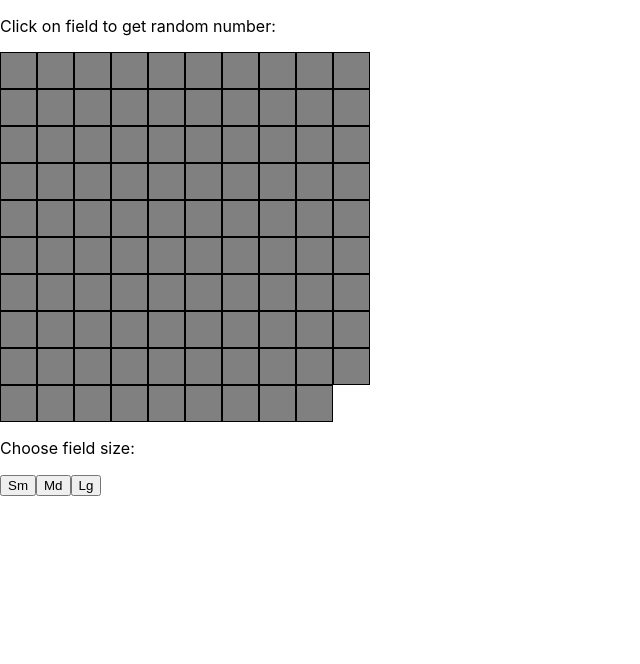
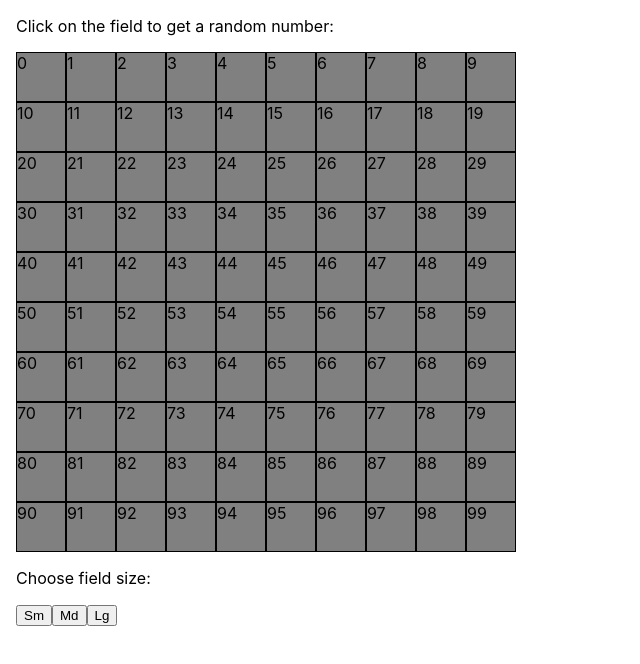
Before and after one commit to bozonja/react-square-grid, a React (Create React App) app: page / in a window 1280 px wide. Shown: the top 664 px of the page, without its empty margins (0-640 px from the left). Built offline with nearby package versions, Linux system fonts and the light colour scheme.

Commit message:
add grid using css grid approach

```diff
--- a/src/App.css
+++ b/src/App.css
@@ -1,8 +1,5 @@
-.grid {
-  display: flex;
-}
-
-.row {
+.grid-item {
   border: 1px solid black;
+  background-color: bisque;
   cursor: pointer;
 }
--- a/src/App.tsx
+++ b/src/App.tsx
@@ -1,7 +1,7 @@
 //styles
 import "./App.css";
 //components
-import { Rows } from "./components/Rows";
+import { GridItem } from "./components/Field";
 
 function App() {
   const size = {
@@ -11,14 +11,10 @@ function App() {
   };
   const errorMessage =
     "Oops...Max amount of cols or rows is 10! Total number of fields must not exceed 99!";
-
   // "Max amount of cols or rows is 10!
   const numberOfCols = 10;
   const numberOfRows = 10;
-  const numberOfColsAndRows = numberOfCols * numberOfRows;
-
-  const cols = new Array(numberOfCols).fill(0);
-  const rows = new Array(numberOfRows).fill(0);
+  const colsAndRows = new Array(numberOfCols * numberOfCols).fill(null);
 
   const checkNoOfCols = () => {
     if (numberOfCols > 10 || numberOfRows > 10) {
@@ -32,28 +28,23 @@ function App() {
     return <h3 style={{ color: "red" }}>{errorMessage}</h3>;
   }
 
-  // Vrijednosti u poljima se ne smiju ponavljati. Ukupan broj polja je ograničen na 99.
+  // Vrijednosti u poljima se ne smiju ponavljati.
+  // const ranNo = Math.floor(Math.random() * 99) + 1;
 
   return (
     <div>
-      <p>Click on field to get random number:</p>
-      <div className="grid">
-        {cols.map((_, i) => {
-          return (
-            <div key={i}>
-              {rows.map((_, j) => {
-                console.log(j);
-                return i === 9 && j === 9 ? null : (
-                  <Rows
-                    key={j}
-                    size={size.md}
-                    numberOfColsAndRows={numberOfColsAndRows}
-                  />
-                );
-              })}
-            </div>
-          );
-        })}
+      <p>Click on the field to get a random number:</p>
+      <div
+        className="grid-two"
+        style={{
+          display: "grid",
+          gridTemplateColumns: `repeat(${numberOfCols}, ${size.lg})`,
+          gridTemplateRows: `repeat(${numberOfRows},  ${size.lg})`,
+        }}
+      >
+        {colsAndRows.map((_, index) => (
+          <GridItem index={index} key={index} />
+        ))}
       </div>
       {/* //TODO: change sizes by cliking buttons */}
       <p>Choose field size:</p>
--- /dev/null
+++ b/src/components/Field.tsx
@@ -0,0 +1,15 @@
+import { useState } from "react";
+import "../App.css";
+
+export const GridItem = ({ index }: any) => {
+  const [pinkBgColor, setPinkBgColor] = useState(false);
+  return (
+    <div
+      className="grid-item"
+      style={{ backgroundColor: pinkBgColor ? "pink" : "grey" }}
+      onClick={() => setPinkBgColor(!pinkBgColor)}
+    >
+      {index}
+    </div>
+  );
+};
--- a/src/components/Rows.tsx
+++ /dev/null
@@ -1,34 +0,0 @@
-import { useState } from "react";
-//css
-import "../App.css";
-
-interface ISize {
-  size: string;
-  numberOfColsAndRows: number;
-}
-
-export const Rows = ({ size, numberOfColsAndRows }: ISize) => {
-  const [pinkBgColor, setPinkBgColor] = useState(false);
-  const [randomNumber, setRandomNumber] = useState<any>(false);
-
-  const changeRandomNumber = () => {
-    return Math.floor(Math.random() * numberOfColsAndRows) + 1;
-  };
-
-  return (
-    <div
-      className="row"
-      style={{
-        backgroundColor: pinkBgColor ? "pink" : "grey",
-        minWidth: size,
-        minHeight: size,
-      }}
-      onClick={() => {
-        setPinkBgColor(!pinkBgColor);
-        setRandomNumber(randomNumber ? null : changeRandomNumber());
-      }}
-    >
-      {randomNumber}
-    </div>
-  );
-};
--- a/src/index.css
+++ b/src/index.css
@@ -1,13 +1,13 @@
 body {
-  margin: 0;
-  font-family: -apple-system, BlinkMacSystemFont, 'Segoe UI', 'Roboto', 'Oxygen',
-    'Ubuntu', 'Cantarell', 'Fira Sans', 'Droid Sans', 'Helvetica Neue',
+  margin: 1rem;
+  font-family: -apple-system, BlinkMacSystemFont, "Segoe UI", "Roboto", "Oxygen",
+    "Ubuntu", "Cantarell", "Fira Sans", "Droid Sans", "Helvetica Neue",
     sans-serif;
   -webkit-font-smoothing: antialiased;
   -moz-osx-font-smoothing: grayscale;
 }
 
 code {
-  font-family: source-code-pro, Menlo, Monaco, Consolas, 'Courier New',
+  font-family: source-code-pro, Menlo, Monaco, Consolas, "Courier New",
     monospace;
 }
```
